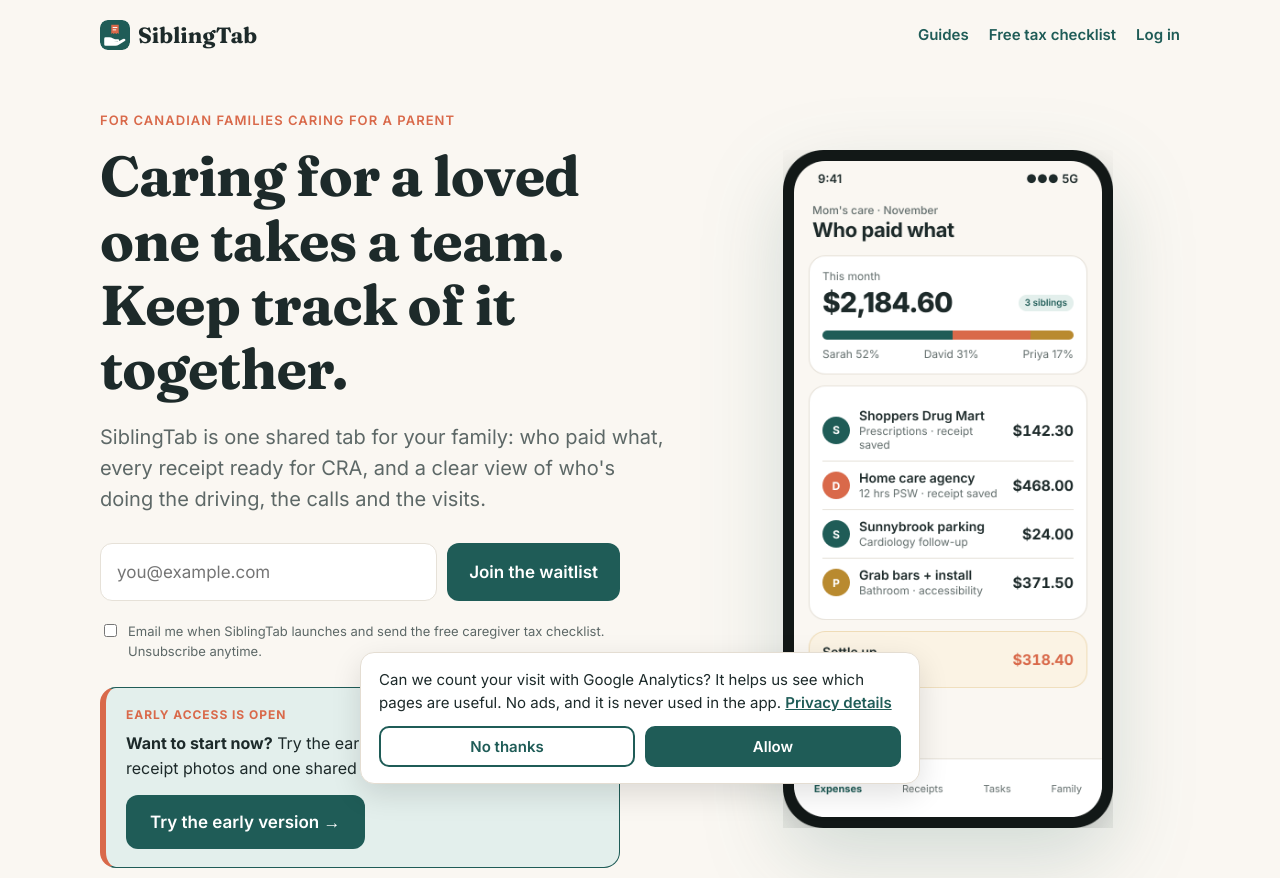
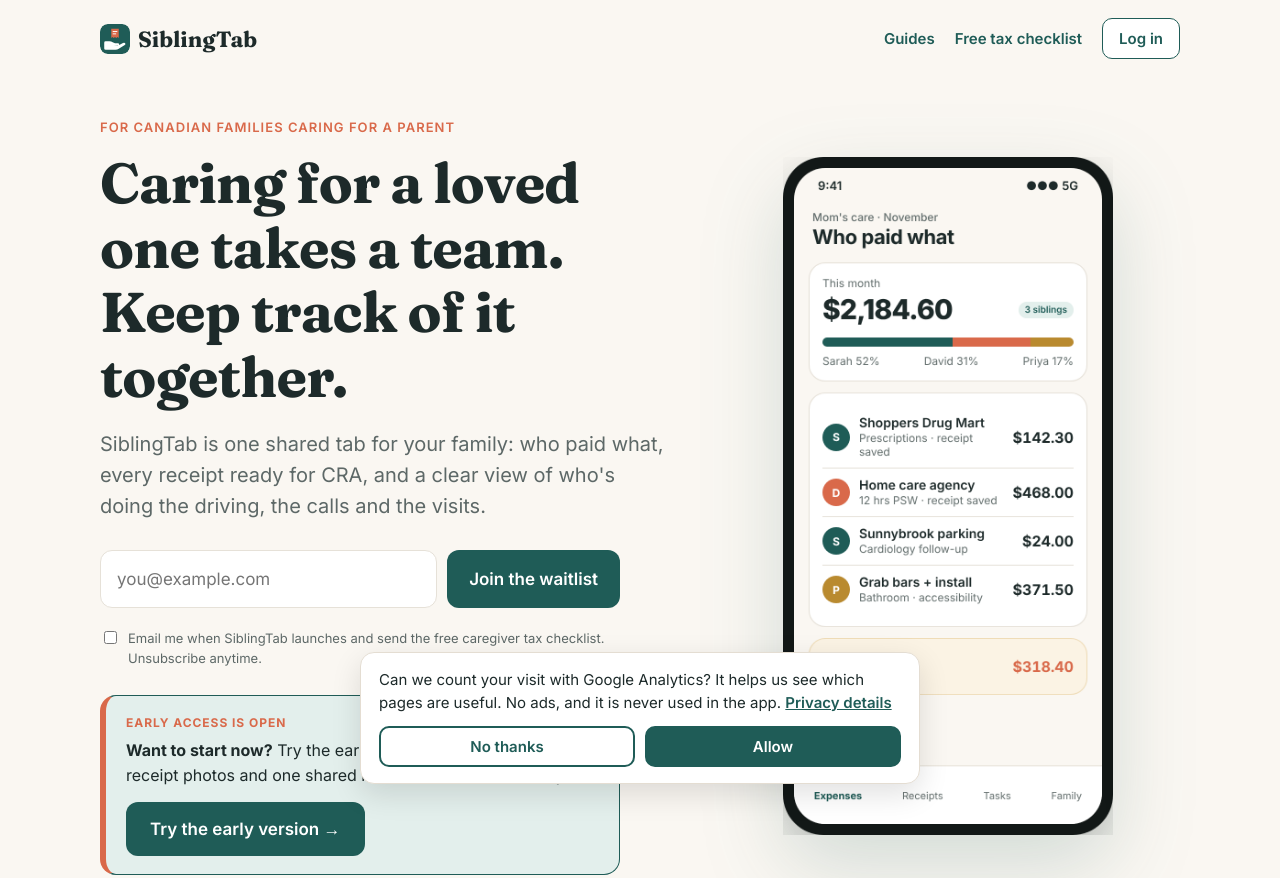
Before and after one commit to marcaslater-source/siblingtab, a plain HTML site: page landing-page/index.html in a window 1280 px wide. Shown: the top 878 px of the page. Drawn offline with Linux system fonts and the light colour scheme.

Commit message:
Make the Log in link a subtle outlined button in the header (#6)
Claude-Session: https://claude.ai/code/session_01PzY8ZBi9ieCvjZi899HgUN

Co-authored-by: Claude <noreply@anthropic.com>

```diff
--- a/landing-page/index.html
+++ b/landing-page/index.html
@@ -40,6 +40,8 @@ nav{display:flex;justify-content:space-between;align-items:center;padding:18px 0
 .early-btn:focus-visible{outline:3px solid var(--coral);outline-offset:2px}
 @media (max-width:480px){.early-btn{display:block;text-align:center}}
 .navlink{font-weight:600;font-size:15px;text-decoration:none}
+.navlogin{padding:8px 16px;border:1.5px solid var(--teal);border-radius:10px;background:#fff}
+.navlogin:hover{background:var(--teal);color:#fff}
 @media (max-width:480px){.navlinks{gap:16px}.navopt{display:none}}
 .hero{display:grid;grid-template-columns:1.1fr .9fr;gap:48px;align-items:center;padding:40px 0 70px}
 .hero p{margin:20px 0 28px}
@@ -110,7 +112,7 @@ footer{padding:40px 0 60px;color:var(--muted);font-size:14px;display:flex;justif
   <div class="navlinks">
    <a class="navlink" href="guides/">Guides</a>
    <a class="navlink navopt" href="#checklist">Free tax checklist</a>
-   <a class="navlink" href="https://app.siblingtab.com">Log in</a>
+   <a class="navlink navlogin" href="https://app.siblingtab.com">Log in</a>
   </div>
  </nav>
 
```
